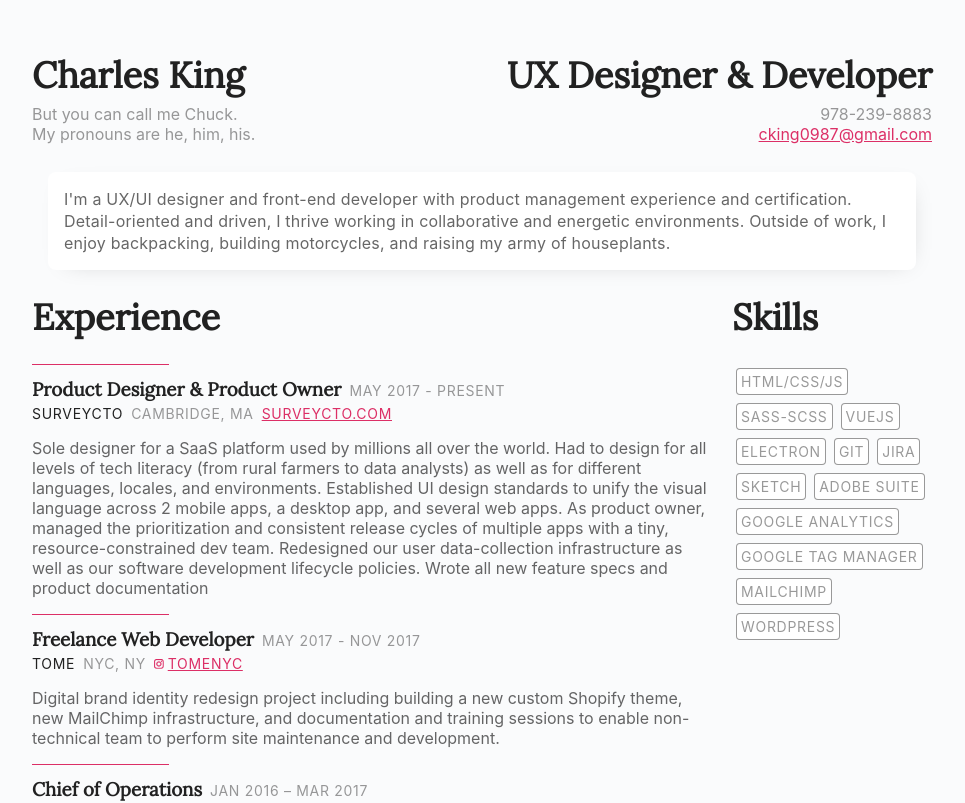
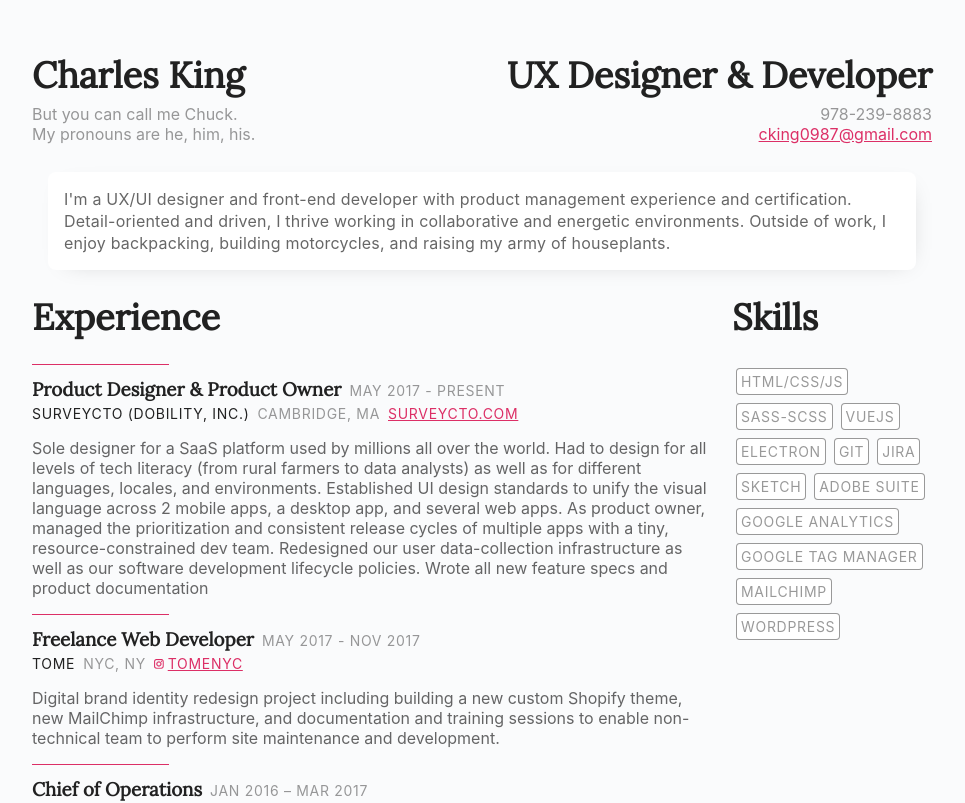
Before and after one commit to cking0987/resume, a Vue app: page / in a window 1280 px wide. Shown: the top 803 px of the page, without its empty margins (158-1123 px from the left). Built offline with nearby package versions, Linux system fonts and the light colour scheme.

Commit message:
Add Dobility company name

```diff
--- a/src/App.vue
+++ b/src/App.vue
@@ -27,7 +27,7 @@
 					<WorkExperience
 						jobTitle="Product Designer &amp; Product Owner"
 						dates="May 2017 - Present"
-						employerName="SurveyCTO"
+						employerName="SurveyCTO (Dobility, Inc.)"
 						location="Cambridge, MA"
 						websiteLabel="SurveyCTO.com"
 						websiteURL="https://www.surveycto.com"
```
